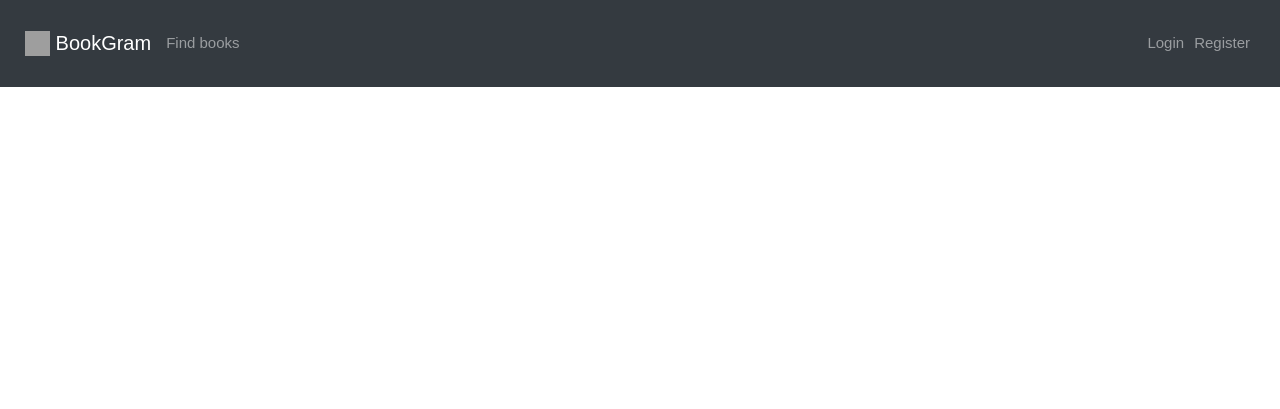
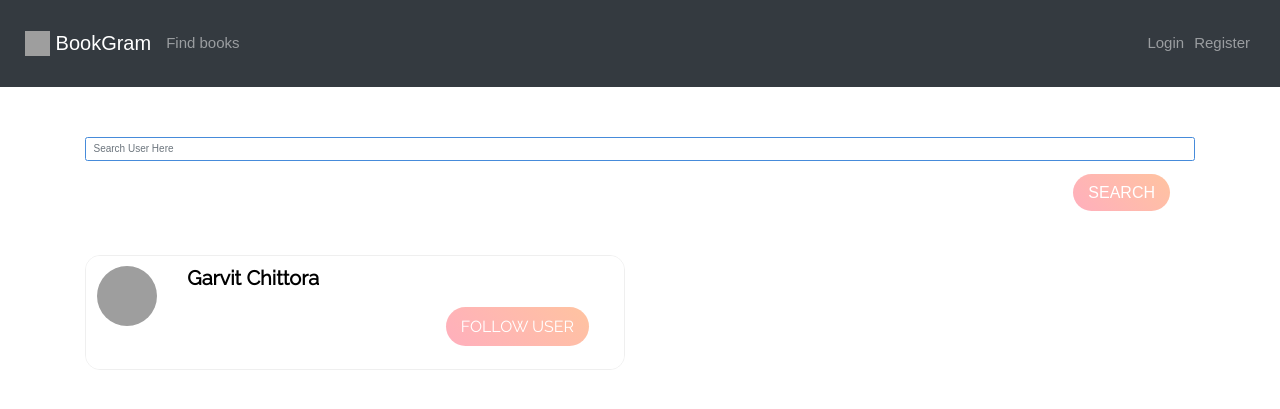
Before and after one commit to garvitchittora/BookGram, a Django app: page /searchuser/ in a window 1280 px wide. Shown: the top 409 px of the page. Run offline with Django 3.2, Linux system fonts and the light colour scheme; parts of the project's set-up code (start-up, migrations or seed data) failed here and were passed over; some libraries are stand-ins or nearby versions; grey boxes are pictures that could not be loaded.

Commit message:
search pages

```diff
--- a/Bookgram/static/css/styles.css
+++ b/Bookgram/static/css/styles.css
@@ -303,3 +303,45 @@ body {
   .details-page{
     margin-top: 6rem;
   }
+
+  #list{
+    margin-top: 100px !important;
+  }
+
+  .search-box{
+    margin-top: 50px;
+  }
+
+  #inp_text{
+    border: 1px solid rgb(70, 139, 218);
+  }
+
+  .books-list{
+    list-style-type: none;
+    text-align: center;
+    border:1px solid salmon;
+    border-radius: 20px;
+  }
+
+  #your-books{
+    color:#ad4455;
+    padding: 20px 50px;
+    padding-bottom: 10px;
+  }
+
+  .your-bks-img{
+    left:400px;
+  }
+
+  .ybks-list{
+    list-style-type: none;
+    text-align: center;
+    /* background:rgba(255, 195, 160, 0.1);
+    border-radius: 20px;
+  } */
+  }
+
+  .ybks-list li{
+    background:rgba(255, 195, 160, 0.1);
+    border-radius: 20px;
+  }
--- a/BookGram Frontend/public/usersearch.html
+++ b/Bookgram/users/templates/usersearch.html
@@ -1,17 +1,15 @@
-<!DOCTYPE html>
-<html lang="en">
-<head>
-    <meta charset="UTF-8">
-    <meta name="viewport" content="width=device-width, initial-scale=1.0">
-    <link rel="stylesheet" href="styles.css" />
-    <link rel="stylesheet" href="../dist/bootstrap.min.css" />
-    <link
-    href="https://fonts.googleapis.com/css2?family=Raleway&display=swap"
-    rel="stylesheet"
-    />
-</head>
-<body>
-
+{% include "partials/header.html" %}
+{% block body %}
+<style>
+.example_f span:after {
+  content: '...';
+  position: absolute;
+  opacity: 0;
+  top: 0;
+  right: -20px;
+  transition: 0.5s;
+  }
+</style>
     <div class="container search-box">
         <div class="form-group">
             <input
@@ -20,8 +18,11 @@
               class="form-control"
               aria-describedby="emailHelp"
               name="email"
-              placeholder="Search Here"
+              placeholder="Search User Here"
             />
+            <div class="user-recom-footer">
+                <div class="button_cont" style="text-align: right;"><a class="example_f" href="#" target="_blank" rel="nofollow"><span>Search</a></div>
+            </div>
           </div>
        </div>
 
@@ -46,6 +47,4 @@
             </div>
         </div>
     </div>
-
-</body>
-</html>
+{% endblock %}
--- a/Bookgram/users/views.py
+++ b/Bookgram/users/views.py
@@ -289,13 +289,11 @@ def searchUser(request):
     if request.method == 'POST':
         x = request.POST["name"]
 
-
-    return render(request, "index.html",{"string":x})
+    return render(request, "usersearch.html",{"string":x})
 
 def searchBook(request):
-    x = ""
     if request.method == 'POST':
-        x = request.POST["name"]
+        x = request.POST["id"]
+        print(x.split("+"))
 
-
-    return render(request, "index.html",{"string":x})
+    return render(request, "search.html")
```
Also changed, not shown: Bookgram/users/templates/search.html (renamed from BookGram Frontend/public/search.html, +26 -23 lines), BookGram Frontend/public/home.html (deleted).
